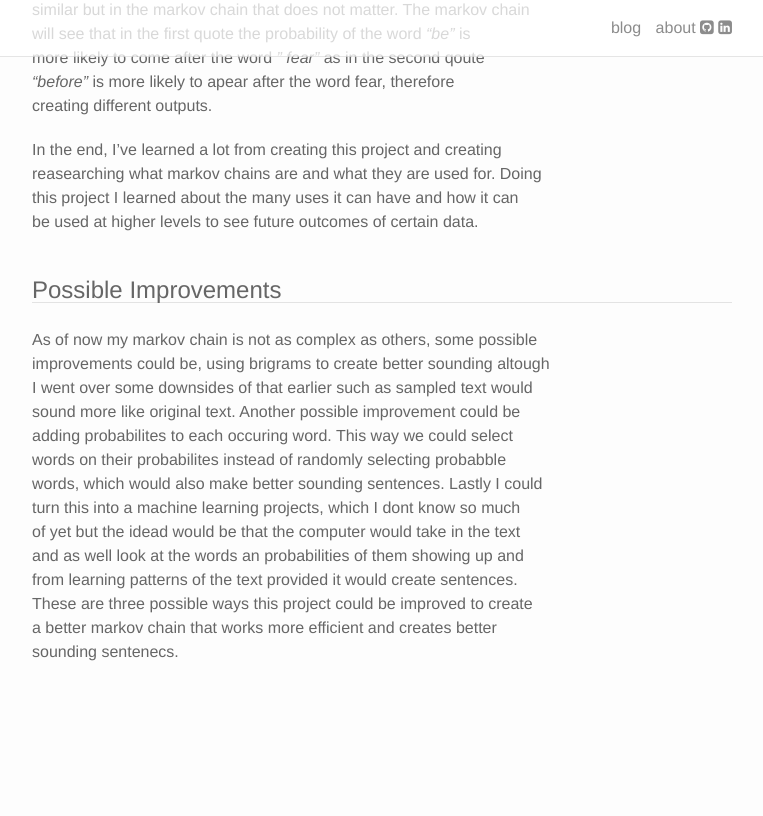
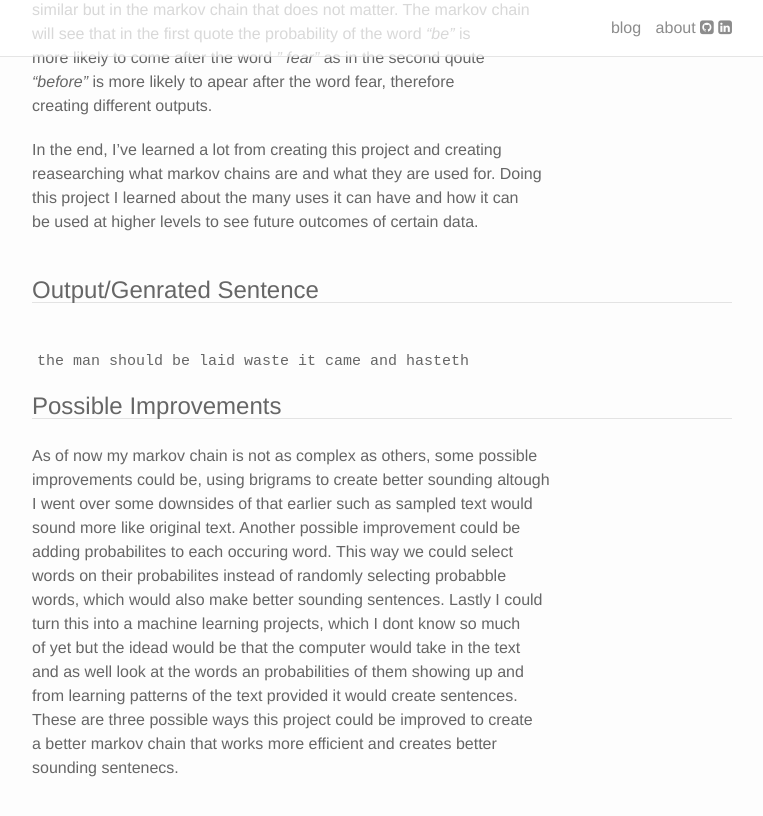
Before and after one commit to GaelGil/GaelGil.github.io, a Jekyll site: the page built from _posts/2019-06-01-markov.markdown, in a window 1280 px wide and 900 px high, scrolled down 2523 px. Shown: the top 816 px of the window, without its empty margins (258-1021 px from the left). Built offline with Jekyll 4.4.1, drawn with Linux system fonts in a browser that asks for light colours; nearby versions of some CDN libraries; before the commit the page ends 3307 px from its top, so only the background shows below that.

Commit message:
added a sample sentece

```diff
--- a/_posts/2019-06-01-markov.markdown
+++ b/_posts/2019-06-01-markov.markdown
@@ -113,6 +113,11 @@ reasearching what markov chains are and what they are used for. Doing<br>
 this project I learned about the many uses it can have and how it can<br>
 be used at higher levels to see future outcomes of certain data. <br><br>
 
+<h1>Output/Genrated Sentence</h1>
+<hr><br>
+
+`the man should be laid waste it came and hasteth`
+
 
 <h1>Possible Improvements</h1>
 <hr><br>
```
